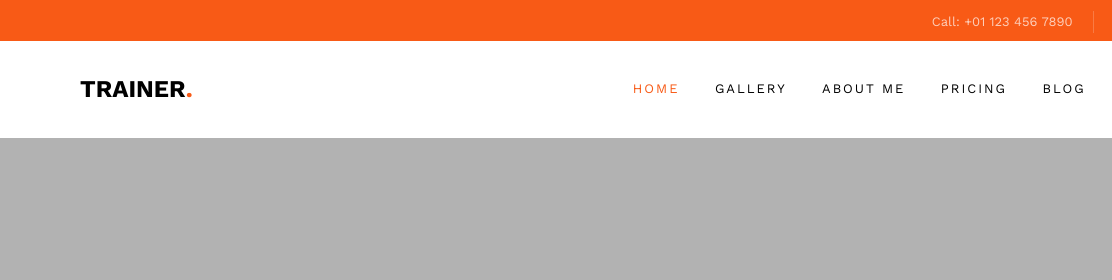
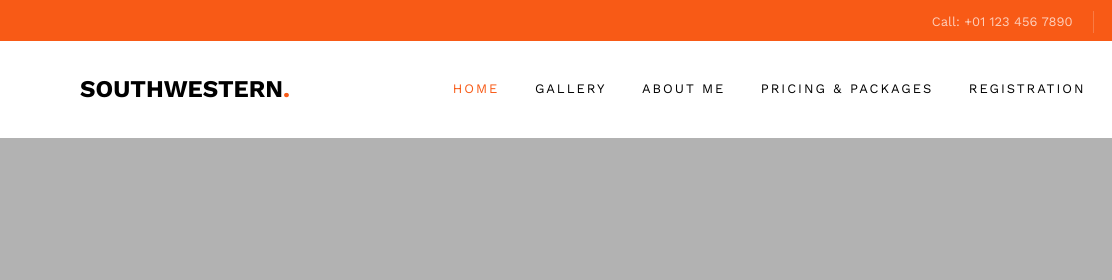
Before and after one commit to runfarstudios/Trainer-Template, a plain HTML site: page index.html in a window 1280 px wide. Shown: the top 280 px of the page, 0-1112 px from the left. Drawn offline with nearby package versions, Linux system fonts and the light colour scheme; files whose address does not match are found by name.

Commit message:
Add files via upload

```diff
--- a/index.html
+++ b/index.html
@@ -85,16 +85,16 @@
 			<div class="container">
 				<div class="row">
 					<div class="col-xs-2">
-						<div id="fh5co-logo"><a href="index.html">Trainer<span>.</span></a></div>
+						<div id="fh5co-logo"><a href="index.html">SouthWestern<span>.</span></a></div>
 					</div>
 					<div class="col-xs-10 text-right menu-1">
 						<ul>
 							<li class="active"><a href="index.html">Home</a></li>
 							<li><a href="gallery.html">Gallery</a></li>
 							<li><a href="about.html">About Me</a></li>
-							<li><a href="pricing.html">Pricing</a></li>
+							<li><a href="pricing.html">Pricing & Packages</a></li>
 							<li class="has-dropdown">
-								<a href="blog.html">Blog</a>
+								<a href="blog.html">Registration</a>
 								<ul class="dropdown">
 									<li><a href="#">Web Design</a></li>
 									<li><a href="#">eCommerce</a></li>
@@ -126,7 +126,7 @@
 			</div>
 		</div>
 	</header>
-
+<!--
 	<div id="fh5co-services" class="fh5co-bg-section">
 		<div class="container">
 			<div class="row">
@@ -157,7 +157,7 @@
 			</div>
 		</div>
 	</div>
-<!--
+
 	<div id="fh5co-trainer">
 		<div class="container">
 			<div class="row animate-box">
@@ -836,7 +836,7 @@
 		</div>
 	</div>
 
-
+<!--
 	<div id="fh5co-started" class="fh5co-bg" style="background-image: url(images/img_bg_3.jpg);">
 		<div class="overlay"></div>
 		<div class="container">
@@ -852,7 +852,7 @@
 			</div>
 		</div>
 	</div>
-<!--
+
 	<div id="fh5co-blog" class="fh5co-bg-section">
 		<div class="container">
 			<div class="row">
```
